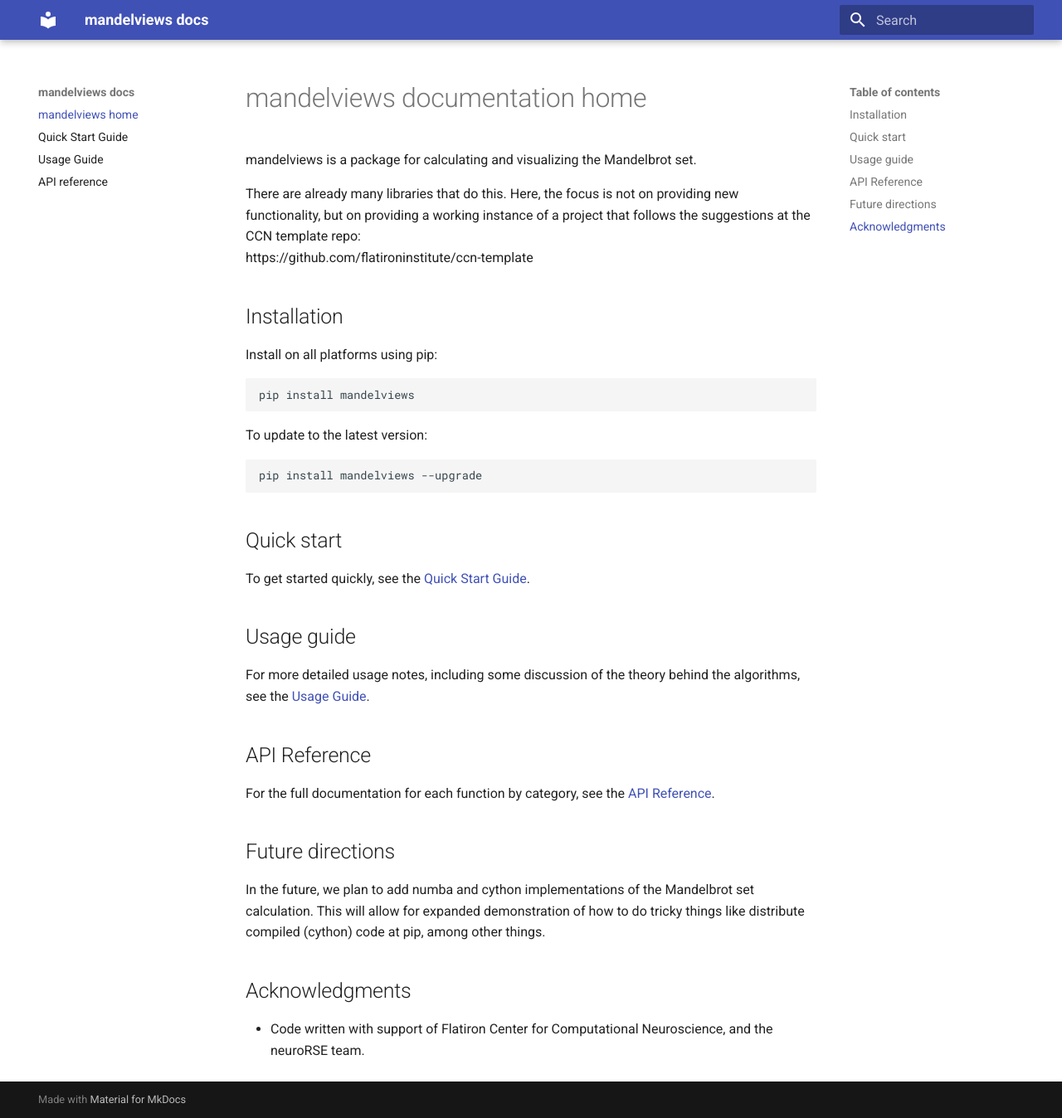
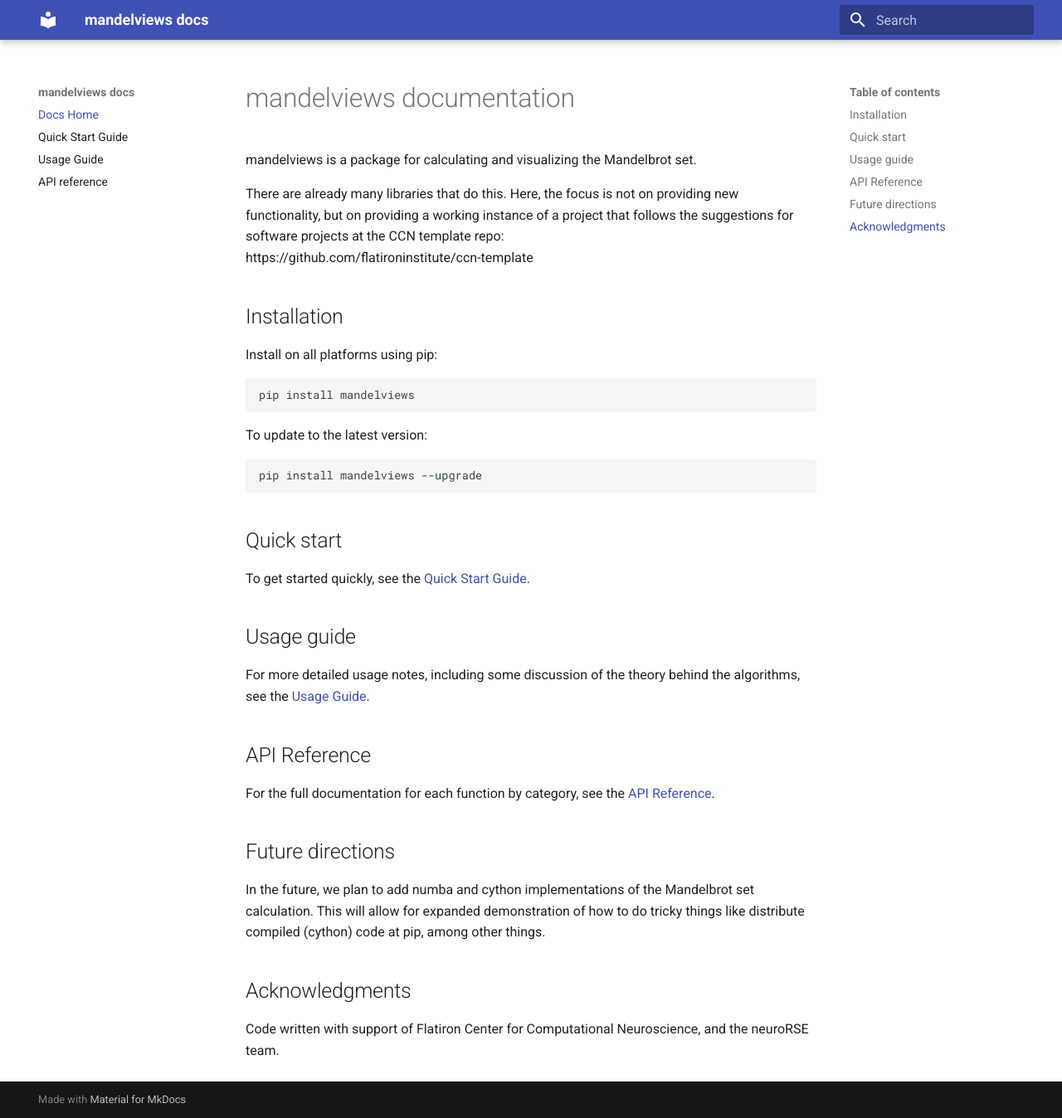
Before and after one commit to EricThomson/mandelviews, an MkDocs documentation site: the page built from docs/index.md, in a window 1280 px wide and 1348 px high. Shown: the whole window at 83% size. Built offline with MkDocs 1.6.1 and Material for MkDocs 9.7.7, drawn with Linux system fonts in a browser that asks for light colours.

Commit message:
updated mkdocs.yml so it could find package

```diff
--- a/docs/index.md
+++ b/docs/index.md
@@ -1,7 +1,7 @@
-# mandelviews documentation home
+# mandelviews documentation
 mandelviews is a package for calculating and visualizing the Mandelbrot set.
 
-There are already many libraries that do this. Here, the focus is not on providing new functionality, but on providing a working instance of a project that follows the suggestions at the CCN template repo:
+There are already many libraries that do this. Here, the focus is not on providing new functionality, but on providing a working instance of a project that follows the suggestions for software projects at the CCN template repo:
 https://github.com/flatironinstitute/ccn-template
 
 ## Installation
@@ -26,4 +26,4 @@
 In the future, we plan to add numba and cython implementations of the Mandelbrot set calculation. This will allow for expanded demonstration of how to do tricky things like distribute compiled (cython) code at pip, among other things.
 
 ## Acknowledgments
-- Code written with support of Flatiron Center for Computational Neuroscience, and the neuroRSE team.
+Code written with support of Flatiron Center for Computational Neuroscience, and the neuroRSE team.
--- a/mkdocs.yml
+++ b/mkdocs.yml
@@ -1,13 +1,14 @@
 site_name: mandelviews docs
 
 theme:
-  name: "material"
+  name: material
 
 plugins:
     - search                           # make sure the search plugin is enabled
     - mkdocstrings:                    # plugin for generating documentation from Python docstrings
         handlers:                      # handler is responsible for loading and parsing source files
           python:                      # set handler is for Python
+            paths: [src]               # without this it didn't find package
             options:                   # configuration of options for the Python handler
               docstring_style: numpy   # style of docstrings (convention followed)
               show_source: true        # include a link to the source code
@@ -15,7 +16,7 @@
                                        # If set to 'source', it means the order in the source code will be maintained.
 
 nav:
-  - mandelviews home: index.md
+  - Docs Home: index.md
   - Quick Start Guide: quick_start.md
   - Usage Guide: usage_guide.md
   - API reference: api_reference.md
```
Also changed, not shown: docs/usage_guide.md (+0 -2 lines).
